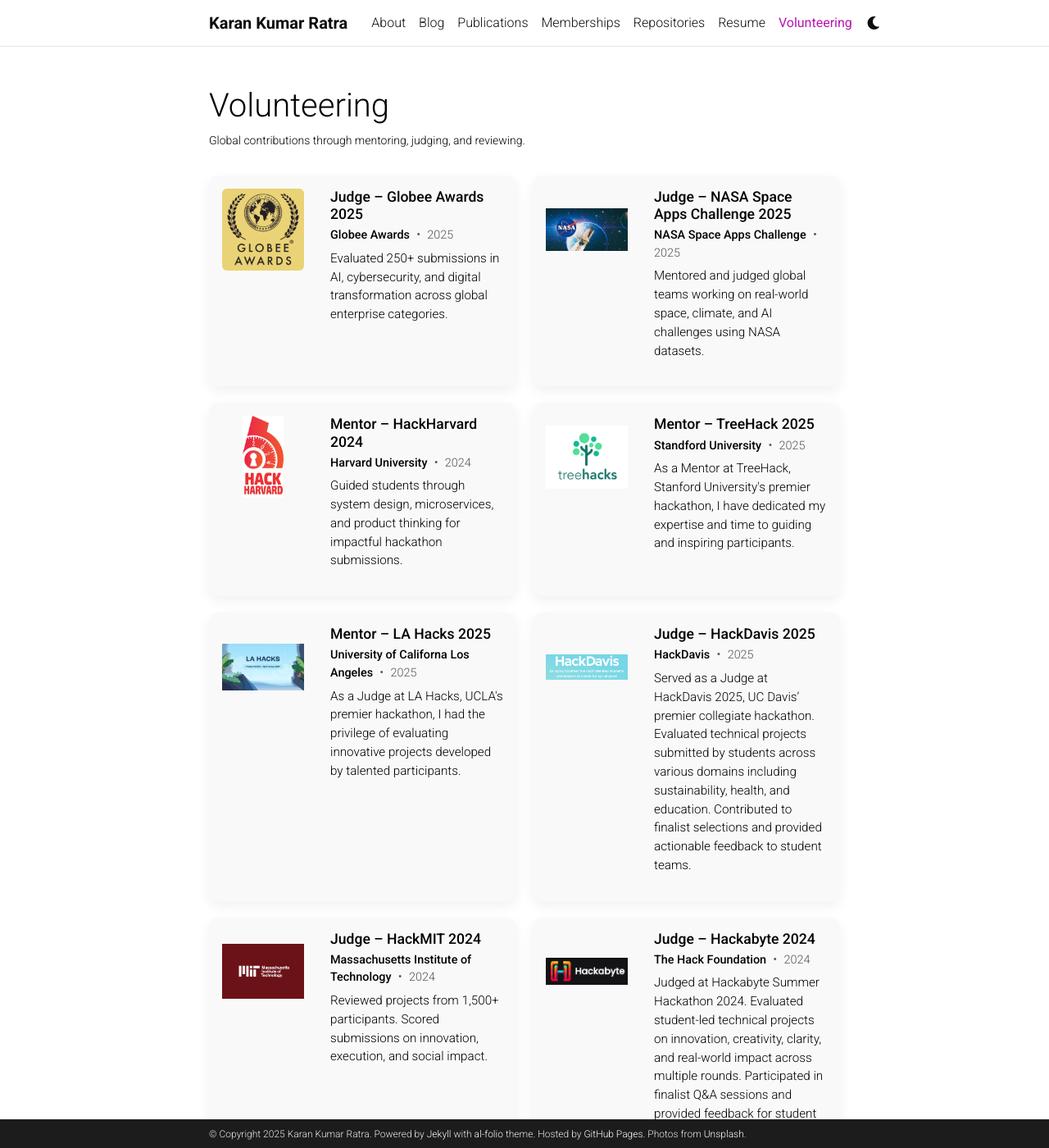
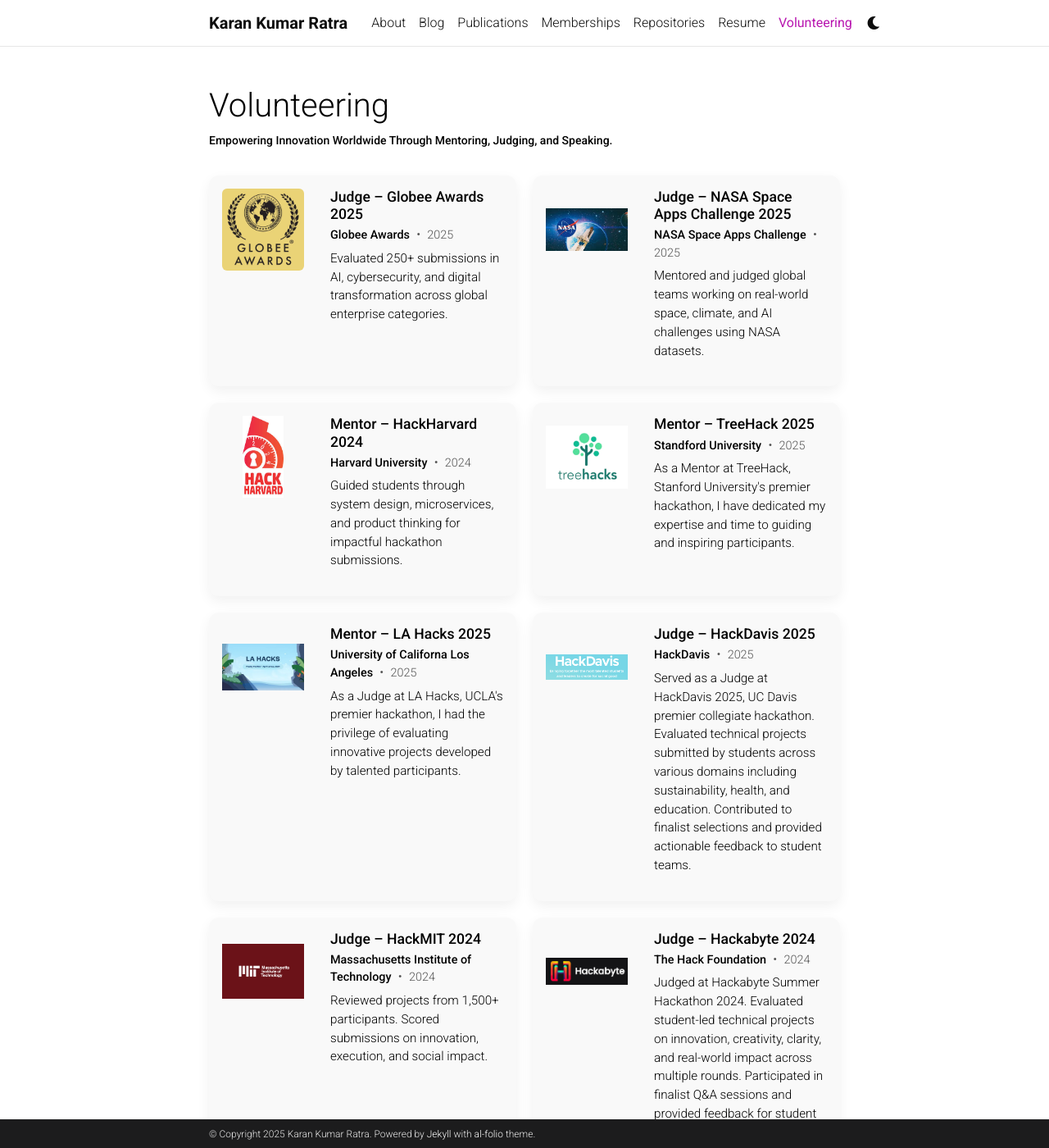
Before and after one commit to karanratra/karankumarratra.github.io, a Jekyll site: the page built from _pages/volunteer.md, in a window 1280 px wide and 1400 px high. Shown: the whole window at 82% size. Built offline with Jekyll 4.4.1, drawn with Linux system fonts in a browser that asks for light colours; comment, search, counter and statistics services are not loaded; a style sheet for code colours, icons or effects is not loaded.

Commit message:
Added Additional Values in the _config

```diff
--- a/_config.yml
+++ b/_config.yml
@@ -8,12 +8,10 @@
 last_name: Ratra
 email: karanratra07@gmail.com
 description: > # the ">" symbol means to ignore newlines until "footer_text:"
-  A simple, whitespace theme for academics. Based on [*folio](https://github.com/bogoli/-folio) design.
+  Innovative E-Commerce Systems Architect and Technology Leader in Retail Technology | Technology Leader | Speaker | Mentor | E-Commerce Systems Architect
 footer_text: >
   Powered by <a href="https://jekyllrb.com/" target="_blank">Jekyll</a> with <a href="https://github.com/alshedivat/al-folio">al-folio</a> theme.
-  Hosted by <a href="https://pages.github.com/" target="_blank">GitHub Pages</a>.
-  Photos from <a href="https://unsplash.com" target="_blank">Unsplash</a>.
-keywords: jekyll, jekyll-theme, academic-website, portfolio-website  # add your own keywords or leave empty
+keywords: Innovative E-Commerce Systems Architect, Technology Leader, Judge, Speaker, Mentor, Retail Technology Leader  # add your own keywords or leave empty
 
 lang: en # the language of your site (for example: en, fr, cn, ru, etc.)
 #icon: ⚛️  # the emoji used as the favicon (alternatively, provide image name in /assets/img/)
@@ -73,8 +71,8 @@
 # Display links to the page with a preview object on social media.
 serve_og_meta: false # Include Open Graph meta tags in the HTML head
 serve_schema_org: false # Include Schema.org in the HTML head
-og_image: # The site-wide (default for all links) Open Graph preview image
-
+og_image: "/assets/img/prof_pic.jpg" # The site-wide (default for all links) Open Graph preview image
+twitter_image: "/assets/img/prof_pic.jpg" # The site-wide (default for all links) Twitter preview image
 # -----------------------------------------------------------------------------
 # Social integration
 # -----------------------------------------------------------------------------
@@ -278,8 +276,8 @@
 
 scholar:
 
-  last_name: [Einstein]
-  first_name: [Albert, A.]
+  last_name: [Ratra]
+  first_name: [Karan Kumar]
 
   style: apa
   locale: en
--- a/_data/volunteering.yml
+++ b/_data/volunteering.yml
@@ -34,7 +34,7 @@
   organization: HackDavis
   year: 2025
   logo: "/assets/img/orgs/hackdavis-logo.png"
-  description: "Served as a Judge at HackDavis 2025, UC Davis’ premier collegiate hackathon. Evaluated technical projects submitted by students across various domains including sustainability, health, and education. Contributed to finalist selections and provided actionable feedback to student teams."
+  description: "Served as a Judge at HackDavis 2025, UC Davis premier collegiate hackathon. Evaluated technical projects submitted by students across various domains including sustainability, health, and education. Contributed to finalist selections and provided actionable feedback to student teams."
 
 - title: "Judge – HackMIT 2024"
   organization: "Massachusetts Institute of Technology"
--- a/_pages/volunteer.md
+++ b/_pages/volunteer.md
@@ -2,7 +2,7 @@
 layout: page
 permalink: /volunteering/
 title: Volunteering
-description: Global contributions through mentoring, judging, and reviewing.
+description: <strong>  Empowering Innovation Worldwide Through Mentoring, Judging, and Speaking. </strong>
 nav: true
 nav_order: 5
 ---
```
